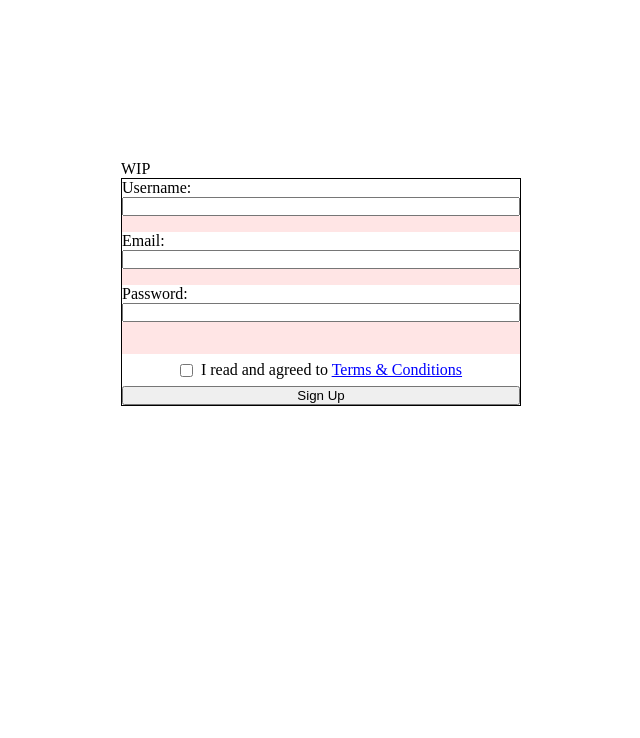
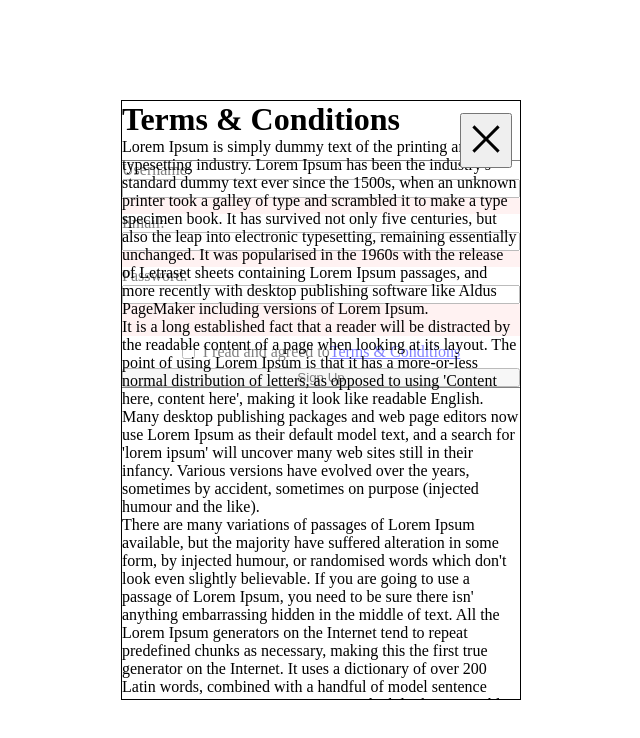
Before and after one commit to celso-rodrigo/login-page, a React (Create React App) app: page / in a window 1280 px wide. Both pictures are taken after a click on the element "Terms & Conditions". Shown: the top 738 px of the page, without its empty margins (319-959 px from the left). Built offline with nearby package versions, Linux system fonts and the light colour scheme.

Commit message:
Atualizada estrutura do site.

```diff
--- a/public/index.html
+++ b/public/index.html
@@ -11,7 +11,10 @@
     />
     <link rel="apple-touch-icon" href="%PUBLIC_URL%/logo192.png" />
     <link rel="manifest" href="%PUBLIC_URL%/manifest.json" />
-    <title>Simple Login Page</title>
+    <link rel="preconnect" href="https://fonts.googleapis.com">
+    <link rel="preconnect" href="https://fonts.gstatic.com" crossorigin>
+    <link href="https://fonts.googleapis.com/css2?family=Share+Tech+Mono&family=Ubuntu:ital,wght@0,300;0,400;0,700;1,300;1,400;1,700&display=swap" rel="stylesheet">
+    <title>Simple Sign Up Page</title>
   </head>
   <body>
     <noscript>You need to enable JavaScript to run this app.</noscript>
--- a/src/App.js
+++ b/src/App.js
@@ -2,7 +2,7 @@ import React, { useContext } from "react";
 import Form from "./components/Form";
 import Terms from "./components/Terms";
 import Context from "./context/Context";
-import "./index.css";
+import "./styles/main.css";
 
 function App() {
   const {
--- a/src/components/Form.js
+++ b/src/components/Form.js
@@ -1,22 +1,8 @@
 import React, { useContext } from "react";
 import { validatePassword, validateUsername, validateEmail } from "../helpers/validation";
-import {
-  SHORT_NAME,
-  LONG_NAME,
-  INVALID_NAME,
-  INVALID_EMAIL,
-  SHORT_PASSWORD,
-  LONG_PASSWORD,
-  NO_NUMBER_PASSWORD,
-  NO_UPPERCASE_PASSWORD,
-  NO_LOWERCASE_PASSWORD,
-  INVALID_PASSWORD,
-  NOT_AGREED,
-  EMPTY_NAME,
-  EMPTY_EMAIL,
-  EMPTY_PASSWORD,
-} from "../helpers/problemList";
+import * as e from "../helpers/problemList";
 import Context from "../context/Context";
+import "../styles/form.css";
 
 function Form() {
   const {
@@ -29,35 +15,35 @@ function Form() {
 
   const usernameValidation = (username) => {
     let currProblem = "";
-    if(!validateUsername(username)) currProblem = INVALID_NAME;
-    if(username.length <= 2) currProblem = SHORT_NAME;
-    if(username.length > 15) currProblem = LONG_NAME;
+    if(!validateUsername(username)) currProblem = e.INVALID_NAME;
+    if(username.length <= 2) currProblem = e.SHORT_NAME;
+    if(username.length > 15) currProblem = e.LONG_NAME;
     setProblem((prevState) => ({...prevState, username: currProblem}));
   };
 
   const emailValidation = (email) => {
     let currProblem = "";
-    if(!validateEmail(email)) currProblem = INVALID_EMAIL;
+    if(!validateEmail(email)) currProblem = e.INVALID_EMAIL;
     setProblem((prevState) => ({...prevState, email: currProblem}));
   };
 
   const passwordValidation = (password) => {
     let currProblem = "";
-    if(!validatePassword(password)) currProblem = INVALID_PASSWORD;
-    if(password.length <= 7) currProblem = SHORT_PASSWORD;
-    if(password.length > 15) currProblem = LONG_PASSWORD;
-    if(password.search(/[0-9]/) === -1) currProblem = NO_NUMBER_PASSWORD;
-    if(password.search(/[A-Z]/) === -1) currProblem = NO_UPPERCASE_PASSWORD;
-    if(password.search(/[a-z]/) === -1) currProblem = NO_LOWERCASE_PASSWORD;
+    if(!validatePassword(password)) currProblem = e.INVALID_PASSWORD;
+    if(password.length <= 7) currProblem = e.SHORT_PASSWORD;
+    if(password.length > 15) currProblem = e.LONG_PASSWORD;
+    if(password.search(/[0-9]/) === -1) currProblem = e.NO_NUMBER_PASSWORD;
+    if(password.search(/[A-Z]/) === -1) currProblem = e.NO_UPPERCASE_PASSWORD;
+    if(password.search(/[a-z]/) === -1) currProblem = e.NO_LOWERCASE_PASSWORD;
     setProblem((prevState) => ({...prevState, password: currProblem}));
   };
 
   const signInValidation = () => {
     const { username, email, password } = problem;
-    if (!agreedTerms) return NOT_AGREED;
-    if (username.length) return EMPTY_NAME;
-    if (email.length) return EMPTY_EMAIL;
-    if (password.length) return EMPTY_PASSWORD;
+    if (!agreedTerms) return e.NOT_AGREED;
+    if (username.length) return e.EMPTY_NAME;
+    if (email.length) return e.EMPTY_EMAIL;
+    if (password.length) return e.EMPTY_PASSWORD;
     return "";
   };
 
@@ -103,7 +89,9 @@ function Form() {
             onChange={() => setAgreedTerms((prevState) => (!prevState))}
           />
         </label>
-        <p>I read and agreed to <span className="terms" onClick={toggleTerms}>Terms & Conditions</span></p>
+        <p>I read and agreed to
+          <span className="terms-link" onClick={toggleTerms}>Terms & Conditions</span>
+        </p>
       </div>
       <input
         type="button"
--- a/src/components/Terms.js
+++ b/src/components/Terms.js
@@ -1,10 +1,23 @@
-import React from "react";
+import React, { useContext } from "react";
+import Context from "../context/Context";
+import close from "../images/close.svg";
+import "../styles/terms.css";
 
 function Terms() {
+  const {
+    toggleTerms,
+  } = useContext(Context);
+
   return (
-    <>
-			WIP
-    </>
+    <div className="terms-popup">
+      <button onClick={toggleTerms} className="close-btn">
+        <img src={close} alt="Close button." />
+      </button>
+      <h1>Terms & Conditions</h1>
+      <p>Lorem Ipsum is simply dummy text of the printing and typesetting industry. Lorem Ipsum has been the industry&apos;s standard dummy text ever since the 1500s, when an unknown printer took a galley of type and scrambled it to make a type specimen book. It has survived not only five centuries, but also the leap into electronic typesetting, remaining essentially unchanged. It was popularised in the 1960s with the release of Letraset sheets containing Lorem Ipsum passages, and more recently with desktop publishing software like Aldus PageMaker including versions of Lorem Ipsum.</p>
+      <p>It is a long established fact that a reader will be distracted by the readable content of a page when looking at its layout. The point of using Lorem Ipsum is that it has a more-or-less normal distribution of letters, as opposed to using &apos;Content here, content here&apos;, making it look like readable English. Many desktop publishing packages and web page editors now use Lorem Ipsum as their default model text, and a search for &apos;lorem ipsum&apos; will uncover many web sites still in their infancy. Various versions have evolved over the years, sometimes by accident, sometimes on purpose (injected humour and the like).</p>
+      <p>There are many variations of passages of Lorem Ipsum available, but the majority have suffered alteration in some form, by injected humour, or randomised words which don&apos;t look even slightly believable. If you are going to use a passage of Lorem Ipsum, you need to be sure there isn&apos; anything embarrassing hidden in the middle of text. All the Lorem Ipsum generators on the Internet tend to repeat predefined chunks as necessary, making this the first true generator on the Internet. It uses a dictionary of over 200 Latin words, combined with a handful of model sentence structures, to generate Lorem Ipsum which looks reasonable. The generated Lorem Ipsum is therefore always free from repetition, injected humour, or non-characteristic words etc.</p>
+    </div>
   );
 }
 
--- a/src/index.css
+++ b/src/styles/form.css
@@ -1,15 +1,3 @@
-* {
-	padding: 0;
-	margin: 0;
-	box-sizing: border-box;
-}
-
-body {
-	display: flex;
-	justify-content: center;
-	padding-top: 20vh;
-}
-
 form {
 	border: 1px solid black;
 	display: flex;
@@ -22,16 +10,12 @@ label {
 	flex-direction: column;
 }
 
-.hidden {
-	opacity: 0.1;
-}
-
 .problem {
 	height: 1rem;
 	background-color: rgba(255, 0, 0, 0.1);
 }
 
-.terms {
+.terms-link {
 	color: blue;
 	text-decoration: underline;
 	cursor: pointer;
@@ -44,16 +28,3 @@ label {
 	gap: 2%;
 	height: 2rem;
 }
-
-
-@media screen and (max-width: 400px) {
-.main {
-	width: 300px;
-}
-}
-
-@media screen and (max-width: 400px) {
-	.main {
-		width: 240px;
-	}
-}
--- /dev/null
+++ b/src/styles/main.css
@@ -0,0 +1,23 @@
+* {
+	padding: 0;
+	margin: 0;
+	box-sizing: border-box;
+}
+
+body {
+	display: flex;
+	justify-content: center;
+	padding-top: 20vh;
+}
+
+@media screen and (max-width: 400px) {
+.main {
+	width: 300px;
+}
+}
+
+@media screen and (max-width: 400px) {
+	.main {
+		width: 240px;
+	}
+}
--- /dev/null
+++ b/src/styles/terms.css
@@ -0,0 +1,17 @@
+.terms-popup {
+	width: 400px;
+	height: 600px;
+	border: 1px solid black;
+	background-color: rgba(255, 255, 255, 0.5);
+	position: absolute;
+	top:50%;
+	left:50%;
+	transform:translate(-50%, -50%);
+	overflow: scroll;
+}
+
+.close-btn {
+	position: absolute;
+	right: 2%;
+	top: 2%;
+}
```
Also changed, not shown: src/images/close.svg (added).
